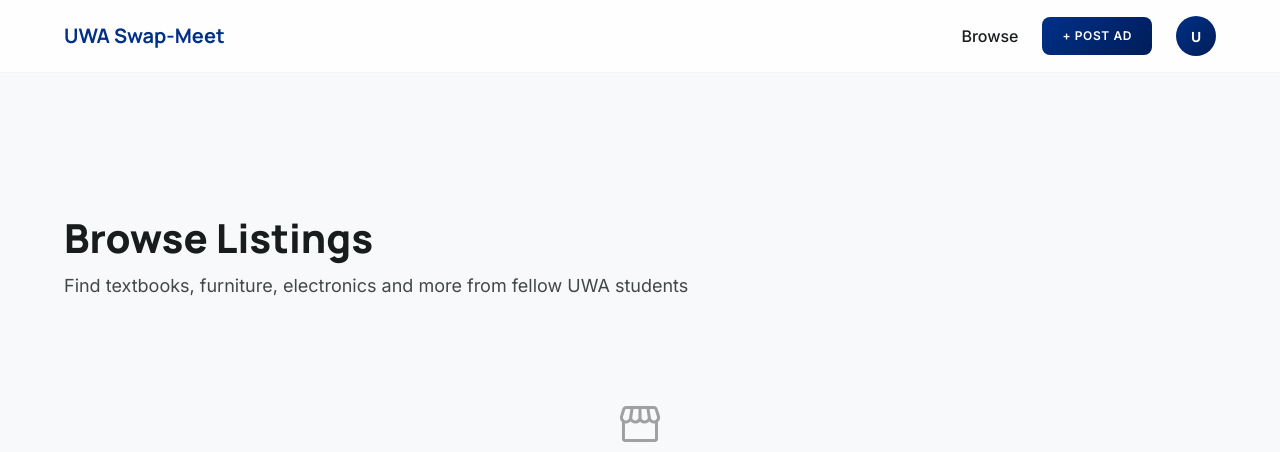
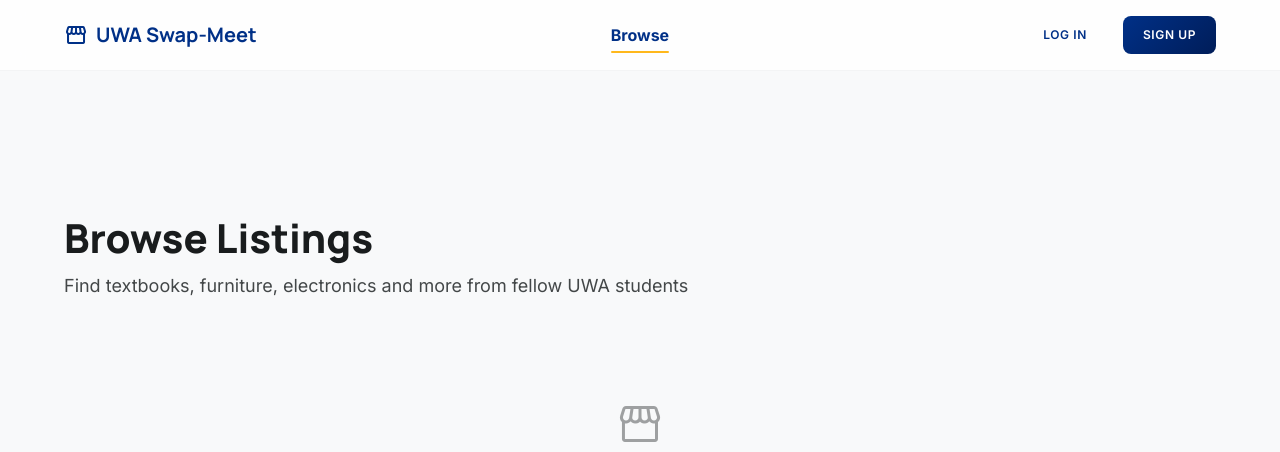
Before and after one commit to gaganishyadav/uwa-marketplace, a Flask app: page / in a window 1280 px wide. Shown: the top 452 px of the page. Run offline with Flask 3, Linux system fonts and the light colour scheme; the visitor is signed in with stand-in values (Sample User, id 1); some libraries are stand-ins or nearby versions.

Commit message:
feat: add responsive navbar with page navigation and active state highlighting
- Add shared _navbar.html component with context-aware rendering (logged in/out)
- Add context_processor to inject current_user into all templates
- Add active_page variable for nav link highlighting
- Add user dropdown menu (My Dashboard, Logout) with keyboard accessibility
- Add responsive mobile hamburger menu with slide-down panel
- Add navbar.js for dropdown toggle, outside-click close, and Escape key support
- Add navbar CSS (active link, user avatar, dropdown, mobile menu, responsive breakpoints)
- Replace Sawetr's _nav.html with enhanced _navbar.html
- Hide navbar on auth pages (login, register, verify-otp, forgot/reset password)

```diff
--- a/app/routes.py
+++ b/app/routes.py
@@ -40,6 +40,15 @@ def email_verified_required(f):
 def init_routes(app):
     """Register all application routes directly on the app (no blueprints, per D-01)."""
 
+    @app.context_processor
+    def inject_current_user():
+        """Make current_user available in all templates for navbar rendering."""
+        if 'user_id' in session:
+            user = db.session.get(User, session['user_id'])
+            if user and user.email_verified:
+                return {'current_user': user}
+        return {'current_user': None}
+
     # ------------------------------------------------------------------
     # Helpers
     # ------------------------------------------------------------------
@@ -78,7 +87,8 @@ def init_routes(app):
         listing_form = ListingForm()
         return render_template('gallery.html',
                                listings=active_listings + sold_listings,
-                               listing_form=listing_form)
+                               listing_form=listing_form,
+                               active_page='browse')
 
     @app.route('/listing/<int:listing_id>')
     def listing_detail(listing_id):
@@ -102,7 +112,8 @@ def init_routes(app):
                                listings=my_listings,
                                active_count=active_count,
                                sold_count=sold_count,
-                               listing_form=listing_form)
+                               listing_form=listing_form,
+                               active_page='dashboard')
 
     @app.route('/create-listing', methods=['POST'])
     @email_verified_required
--- a/app/static/css/styles.css
+++ b/app/static/css/styles.css
@@ -1448,59 +1448,106 @@ section {
 }
 
 /* ===================================
-   NAV USER SECTION (avatar dropdown)
+   NAV USER SECTION (avatar dropdown + mobile)
    =================================== */
 
-.nav-user {
-    display: flex;
-    align-items: center;
-    gap: var(--space-md);
-}
-
+/* Active nav link */
+.nav-link.active {
+    color: var(--color-primary);
+    font-weight: 700;
+    position: relative;
+}
+
+.nav-link.active::after {
+    content: '';
+    position: absolute;
+    bottom: -6px;
+    left: 0;
+    right: 0;
+    height: 2px;
+    background: var(--color-secondary);
+    border-radius: var(--radius-full);
+}
+
+/* Post Ad button in nav */
 .btn-post-nav {
     display: inline-flex;
     align-items: center;
     gap: 0.375rem;
 }
 
-.nav-avatar-wrapper {
+/* User menu dropdown */
+.nav-user-menu {
     position: relative;
 }
 
-.nav-avatar {
-    width: 40px;
-    height: 40px;
+.nav-user-btn {
+    display: flex;
+    align-items: center;
+    gap: 0.5rem;
+    padding: 0.375rem 0.75rem;
+    background: none;
+    border: 1px solid transparent;
     border-radius: var(--radius-full);
+    cursor: pointer;
+    font-family: var(--font-body);
+    font-weight: 600;
+    font-size: 0.875rem;
+    color: var(--color-on-surface);
+    transition: all var(--transition-fast);
+}
+
+.nav-user-btn:hover {
+    background: var(--color-surface-low);
+    border-color: var(--color-surface-low);
+}
+
+.nav-user-avatar {
+    width: 32px;
+    height: 32px;
+    border-radius: 50%;
     background: linear-gradient(135deg, var(--color-primary) 0%, var(--color-primary-container) 100%);
     color: white;
-    border: none;
-    cursor: pointer;
-    font-family: var(--font-headline);
+    display: flex;
+    align-items: center;
+    justify-content: center;
+    font-weight: 700;
     font-size: 0.875rem;
-    font-weight: 800;
-    display: flex;
-    align-items: center;
-    justify-content: center;
+    flex-shrink: 0;
+}
+
+.nav-user-name {
+    max-width: 120px;
+    overflow: hidden;
+    text-overflow: ellipsis;
+    white-space: nowrap;
+}
+
+.nav-chevron {
+    font-size: 1.25rem;
     transition: transform var(--transition-fast);
 }
 
-.nav-avatar:hover {
-    transform: scale(1.05);
-}
-
+.nav-user-btn[aria-expanded="true"] .nav-chevron {
+    transform: rotate(180deg);
+}
+
+/* Dropdown panel */
 .nav-dropdown {
     position: absolute;
-    top: calc(100% + 8px);
+    top: calc(100% + 0.5rem);
     right: 0;
+    min-width: 180px;
     background: var(--color-surface-lowest);
-    border-radius: var(--radius-lg);
-    min-width: 200px;
-    padding: var(--space-xs) 0;
+    border-radius: var(--radius-md);
+    box-shadow: var(--shadow-lg);
+    border: 1px solid var(--color-surface-low);
+    z-index: 200;
+    overflow: hidden;
     opacity: 0;
     visibility: hidden;
     transform: translateY(-8px);
     transition: all var(--transition-fast);
-    z-index: 150;
 }
 
 .nav-dropdown.open {
--- /dev/null
+++ b/app/static/js/navbar.js
@@ -0,0 +1,46 @@
+document.addEventListener('DOMContentLoaded', function () {
+    // --- User dropdown toggle (desktop) ---
+    var menuBtn = document.getElementById('user-menu-btn');
+    var dropdown = document.getElementById('user-dropdown');
+
+    if (menuBtn && dropdown) {
+        menuBtn.addEventListener('click', function (e) {
+            e.stopPropagation();
+            var isOpen = dropdown.classList.toggle('open');
+            menuBtn.setAttribute('aria-expanded', isOpen);
+        });
+
+        // Close dropdown when clicking outside
+        document.addEventListener('click', function (e) {
+            if (!e.target.closest('#user-menu')) {
+                dropdown.classList.remove('open');
+                menuBtn.setAttribute('aria-expanded', 'false');
+            }
+        });
+
+        // Close dropdown on Escape key
+        document.addEventListener('keydown', function (e) {
+            if (e.key === 'Escape' && dropdown.classList.contains('open')) {
+                dropdown.classList.remove('open');
+                menuBtn.setAttribute('aria-expanded', 'false');
+                menuBtn.focus();
+            }
+        });
+    }
+
+    // --- Mobile hamburger menu toggle ---
+    var hamburger = document.getElementById('nav-hamburger');
+    var mobileMenu = document.getElementById('nav-mobile-menu');
+    var hamburgerIcon = document.getElementById('hamburger-icon');
+
+    if (hamburger && mobileMenu) {
+        hamburger.addEventListener('click', function () {
+            var isOpen = mobileMenu.classList.toggle('open');
+            // Switch icon between menu and close
+            if (hamburgerIcon) {
+                hamburgerIcon.textContent = isOpen ? 'close' : 'menu';
+            }
+            hamburger.setAttribute('aria-label', isOpen ? 'Close menu' : 'Open menu');
+        });
+    }
+});
--- a/app/templates/_nav.html
+++ /dev/null
@@ -1,35 +0,0 @@
-{# Shared context-aware navigation bar (D-16, D-18) #}
-<nav class="nav">
-    <div class="nav-container">
-        <a href="{{ url_for('gallery') }}" class="nav-brand">
-            <span class="logo-text">UWA Swap-Meet</span>
-        </a>
-        {% if session.get('user_id') %}
-        <div class="nav-user">
-            <a href="{{ url_for('gallery') }}" class="nav-link">Browse</a>
-            <button class="btn-primary btn-post-nav" id="nav-post-btn">+ Post Ad</button>
-            <div class="nav-avatar-wrapper">
-                <button class="nav-avatar" id="nav-avatar-btn" aria-expanded="false" aria-haspopup="true">
-                    {% if user %}{{ user.display_name[0] | upper }}{% else %}U{% endif %}
-                </button>
-                <div class="nav-dropdown" id="nav-dropdown">
-                    <a href="{{ url_for('dashboard') }}" class="nav-dropdown-item">My Dashboard</a>
-                    <a href="{{ url_for('gallery') }}" class="nav-dropdown-item">Browse Listings</a>
-                    <div class="nav-dropdown-divider"></div>
-                    <form action="{{ url_for('logout') }}" method="post" style="display:inline">
-                        <input type="hidden" name="csrf_token" value="{{ csrf_token() }}">
-                        <button type="submit" class="nav-dropdown-item nav-dropdown-item--danger">Log Out</button>
-                    </form>
-                </div>
-            </div>
-        </div>
-        {% else %}
-        <div class="nav-actions">
-            <a href="{{ url_for('gallery') }}" class="nav-link">Browse</a>
-            <a href="{{ url_for('auth') }}" class="btn-primary btn-post-nav">+ Post Ad</a>
-            <a href="{{ url_for('auth') }}" class="btn-secondary">Log In</a>
-            <a href="{{ url_for('auth', tab='signup') }}" class="btn-primary">Sign Up</a>
-        </div>
-        {% endif %}
-    </div>
-</nav>
--- /dev/null
+++ b/app/templates/_navbar.html
@@ -0,0 +1,98 @@
+<nav class="nav" id="main-navbar">
+  <div class="nav-container">
+    <!-- Brand -->
+    <a href="{{ url_for('gallery') }}" class="nav-brand">
+      <span class="material-symbols-outlined logo-icon">storefront</span>
+      UWA Swap-Meet
+    </a>
+
+    <!-- Desktop Navigation Links -->
+    <div class="nav-links" id="nav-links">
+      <a href="{{ url_for('gallery') }}"
+         class="nav-link {% if active_page == 'browse' %}active{% endif %}">
+        Browse
+      </a>
+      {% if current_user %}
+      <a href="{{ url_for('dashboard') }}"
+         class="nav-link {% if active_page == 'dashboard' %}active{% endif %}">
+        My Listings
+      </a>
+      {% endif %}
+    </div>
+
+    <!-- Actions -->
+    <div class="nav-actions">
+      {% if current_user %}
+      <!-- Post Ad button (desktop) -->
+      <button class="btn-primary btn-post-nav" id="nav-post-btn">+ Post Ad</button>
+
+      <!-- User dropdown menu -->
+      <div class="nav-user-menu" id="user-menu">
+        <button class="nav-user-btn" id="user-menu-btn" type="button" aria-expanded="false">
+          <span class="nav-user-avatar">{{ current_user.display_name[0] | upper }}</span>
+          <span class="nav-user-name">{{ current_user.display_name }}</span>
+          <span class="material-symbols-outlined nav-chevron">expand_more</span>
+        </button>
+        <div class="nav-dropdown" id="user-dropdown">
+          <a href="{{ url_for('dashboard') }}" class="nav-dropdown-item">
+            <span class="material-symbols-outlined">dashboard</span>
+            My Dashboard
+          </a>
+          <div class="nav-dropdown-divider"></div>
+          <form action="{{ url_for('logout') }}" method="post">
+            <input type="hidden" name="csrf_token" value="{{ csrf_token() }}">
+            <button type="submit" class="nav-dropdown-item nav-dropdown-logout">
+              <span class="material-symbols-outlined">logout</span>
+              Logout
+            </button>
+          </form>
+        </div>
+      </div>
+
+      <!-- Mobile hamburger button -->
+      <button class="nav-hamburger" id="nav-hamburger" type="button" aria-label="Open menu">
+        <span class="material-symbols-outlined" id="hamburger-icon">menu</span>
+      </button>
+
+      {% else %}
+      <!-- Not logged in: show auth buttons -->
+      <a href="{{ url_for('auth') }}" class="btn-secondary">Log In</a>
+      <a href="{{ url_for('auth', tab='signup') }}" class="btn-primary">Sign Up</a>
+      {% endif %}
+    </div>
+  </div>
+
+  <!-- Mobile slide-down menu -->
+  <div class="nav-mobile-menu" id="nav-mobile-menu">
+    <a href="{{ url_for('gallery') }}"
+       class="nav-mobile-link {% if active_page == 'browse' %}active{% endif %}">
+      <span class="material-symbols-outlined">search</span>
+      Browse
+    </a>
+    {% if current_user %}
+    <a href="{{ url_for('dashboard') }}"
+       class="nav-mobile-link {% if active_page == 'dashboard' %}active{% endif %}">
+      <span class="material-symbols-outlined">dashboard</span>
+      My Listings
+    </a>
+    <div class="nav-mobile-divider"></div>
+    <form action="{{ url_for('logout') }}" method="post">
+      <input type="hidden" name="csrf_token" value="{{ csrf_token() }}">
+      <button type="submit" class="nav-mobile-link nav-mobile-logout">
+        <span class="material-symbols-outlined">logout</span>
+        Logout
+      </button>
+    </form>
+    {% else %}
+    <div class="nav-mobile-divider"></div>
+    <a href="{{ url_for('auth') }}" class="nav-mobile-link">
+      <span class="material-symbols-outlined">login</span>
+      Log In
+    </a>
+    <a href="{{ url_for('auth', tab='signup') }}" class="nav-mobile-link">
+      <span class="material-symbols-outlined">person_add</span>
+      Sign Up
+    </a>
+    {% endif %}
+  </div>
+</nav>
--- a/app/templates/auth.html
+++ b/app/templates/auth.html
@@ -1,6 +1,7 @@
 {% extends "base.html" %}
 
 {% block body_class %}auth-page{% endblock %}
+{% block navbar %}{% endblock %}
 
 {% block content %}
     <!-- Background: UWA Campus (Winthrop Hall) -->
--- a/app/templates/base.html
+++ b/app/templates/base.html
@@ -14,7 +14,10 @@
     {% block extra_head %}{% endblock %}
 </head>
 <body class="{% block body_class %}{% endblock %}">
-    {% include '_nav.html' %}
+    {% block navbar %}
+    {% include '_navbar.html' %}
+    {% endblock %}
+
     {% with messages = get_flashed_messages(with_categories=true) %}
     {% if messages %}
     <div class="flash-messages">
@@ -29,6 +32,7 @@
 
     <script src="https://code.jquery.com/jquery-3.7.1.min.js"></script>
     <script src="{{ url_for('static', filename='js/auth.js') }}" defer></script>
+    <script src="{{ url_for('static', filename='js/navbar.js') }}" defer></script>
     <script src="{{ url_for('static', filename='js/dashboard.js') }}" defer></script>
     {% block scripts %}{% endblock %}
 </body>
--- a/app/templates/forgot_password.html
+++ b/app/templates/forgot_password.html
@@ -2,6 +2,7 @@
 
 {% block title %}Forgot Password - UWA Swap-Meet{% endblock %}
 {% block body_class %}auth-page{% endblock %}
+{% block navbar %}{% endblock %}
 
 {% block content %}
     <!-- Background -->
--- a/app/templates/reset_password.html
+++ b/app/templates/reset_password.html
@@ -2,6 +2,7 @@
 
 {% block title %}Reset Password - UWA Swap-Meet{% endblock %}
 {% block body_class %}auth-page{% endblock %}
+{% block navbar %}{% endblock %}
 
 {% block content %}
     <!-- Background -->
--- a/app/templates/verify_otp.html
+++ b/app/templates/verify_otp.html
@@ -2,6 +2,7 @@
 
 {% block title %}Verify Email - UWA Swap-Meet{% endblock %}
 {% block body_class %}auth-page{% endblock %}
+{% block navbar %}{% endblock %}
 
 {% block content %}
     <!-- Background -->
```
Also changed, not shown: other parts of app/static/css/styles.css (+113 -15 lines).
